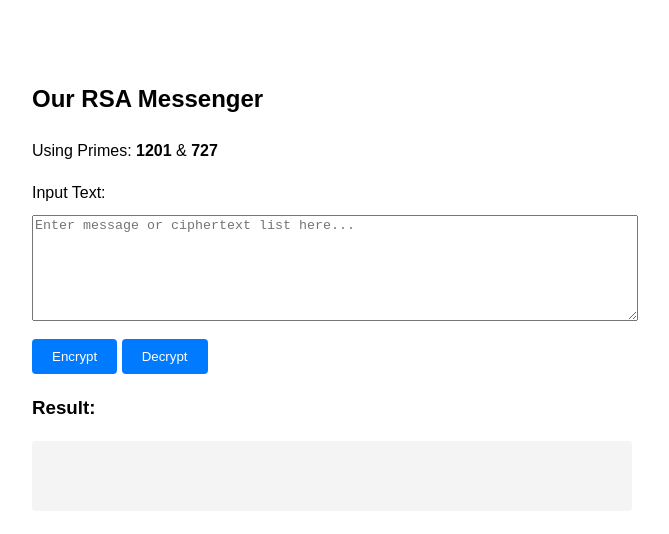
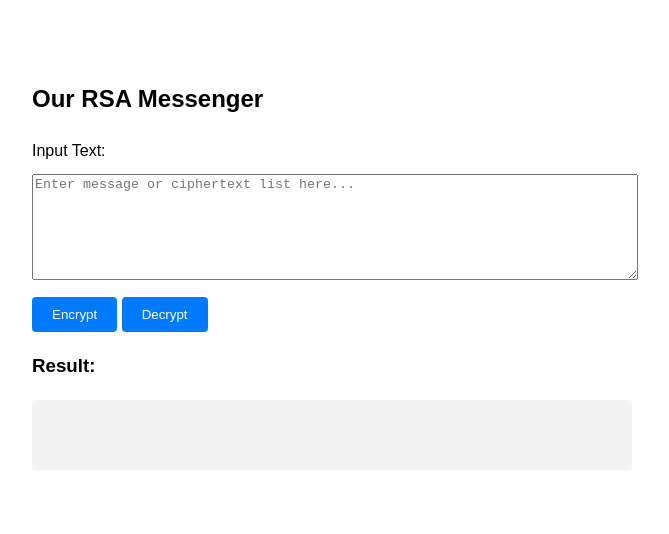
Before and after one commit to dddd-zdf/star-junk-encryption, a plain HTML site: page index.html in a window 1280 px wide. Shown: the whole page, without its empty margins (308-977 px from the left). Drawn offline with Linux system fonts and the light colour scheme.

Commit message:
delete primes

```diff
--- a/index.html
+++ b/index.html
@@ -11,8 +11,6 @@
 </head>
 <body>
     <h2>Our RSA Messenger</h2>
-    <p>Using Primes: <strong>1201</strong> & <strong>727</strong></p>
-
     <label>Input Text:</label>
     <textarea id="inputText" placeholder="Enter message or ciphertext list here..."></textarea>
 
```
